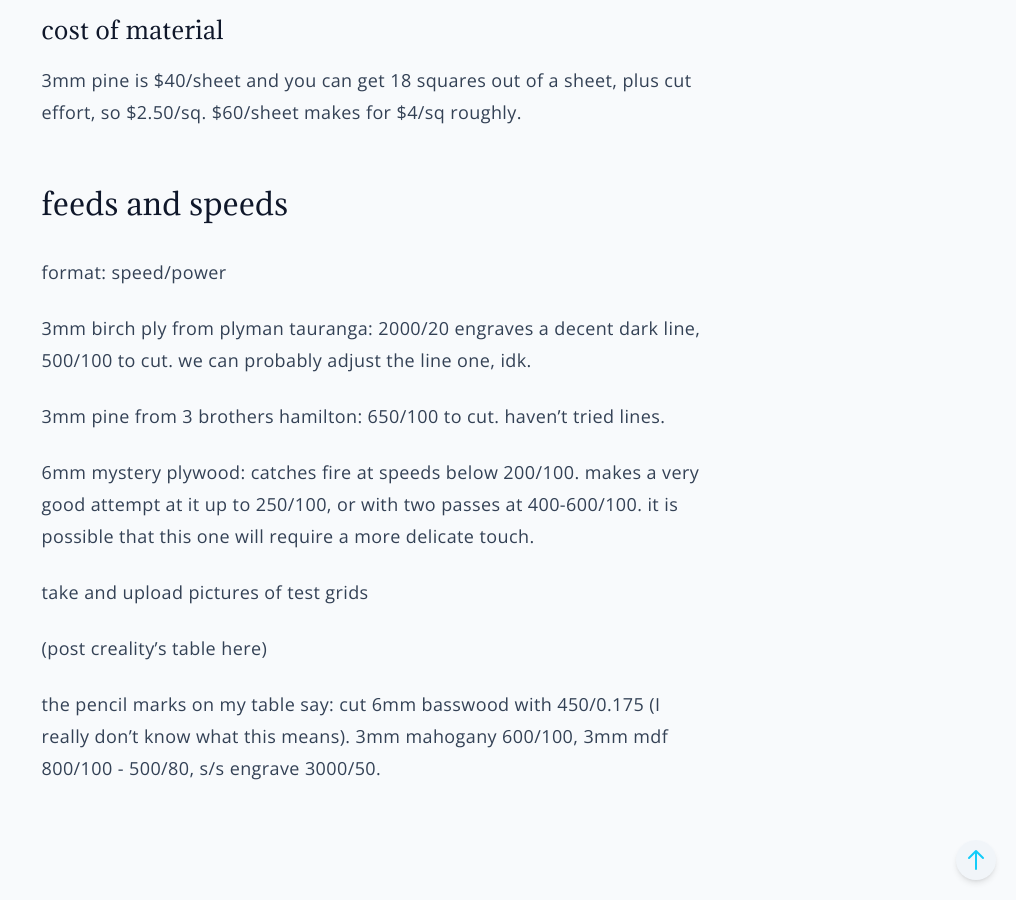
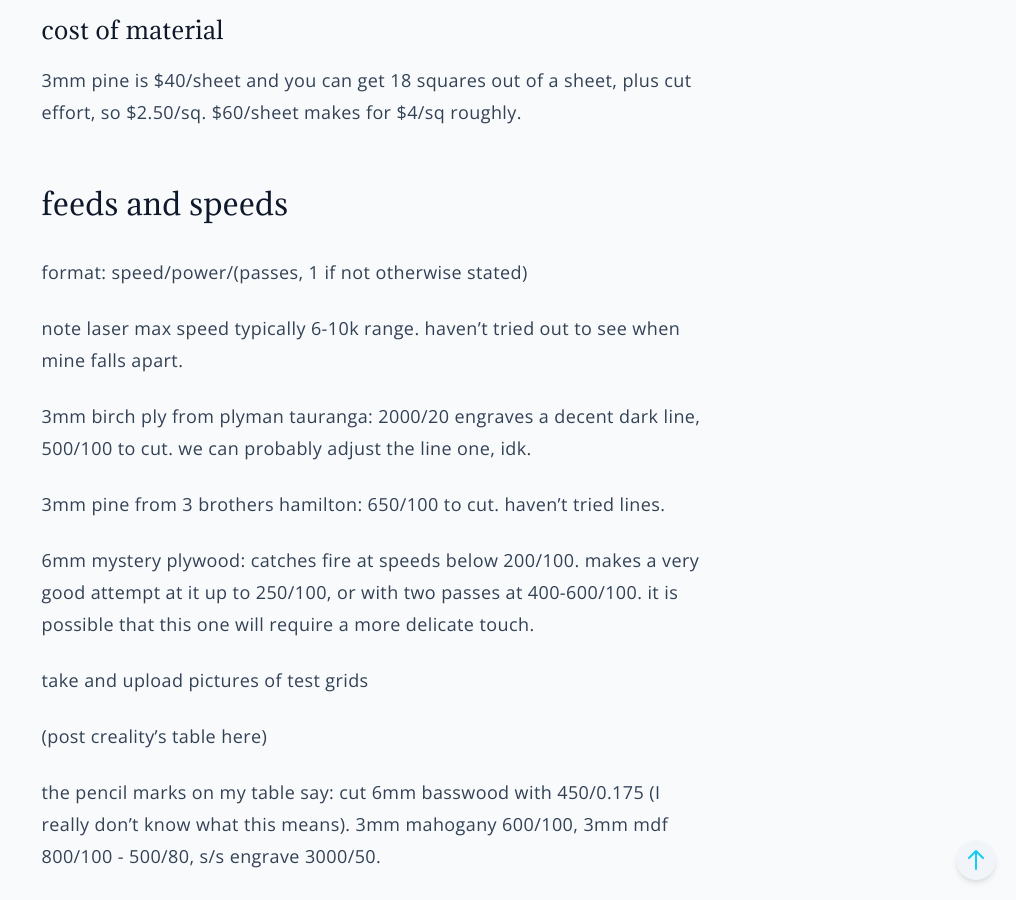
Before and after one commit to paper-engineer/laser-gallery, a Jekyll site: the page built from docs/_pages/materials-and-settings.md, in a window 1280 px wide and 900 px high, scrolled down 2180 px. Shown: the whole window, without its empty margins (264-1280 px from the left). Built offline with Jekyll 4.4.1, drawn with Linux system fonts in a browser that asks for light colours.

Commit message:
Update materials-and-settings.md

```diff
--- a/docs/_pages/materials-and-settings.md
+++ b/docs/_pages/materials-and-settings.md
@@ -45,7 +45,9 @@ those little stainless ae tags will need a jig. which I can make. for larger sur
 
 ## feeds and speeds
 
-format: speed/power
+format: speed/power/(passes, 1 if not otherwise stated)
+
+note laser max speed typically 6-10k range. haven't tried out to see when mine falls apart.
 
 3mm birch ply from plyman tauranga: 2000/20 engraves a decent dark line, 500/100 to cut. we can probably adjust the line one, idk.
 
```
